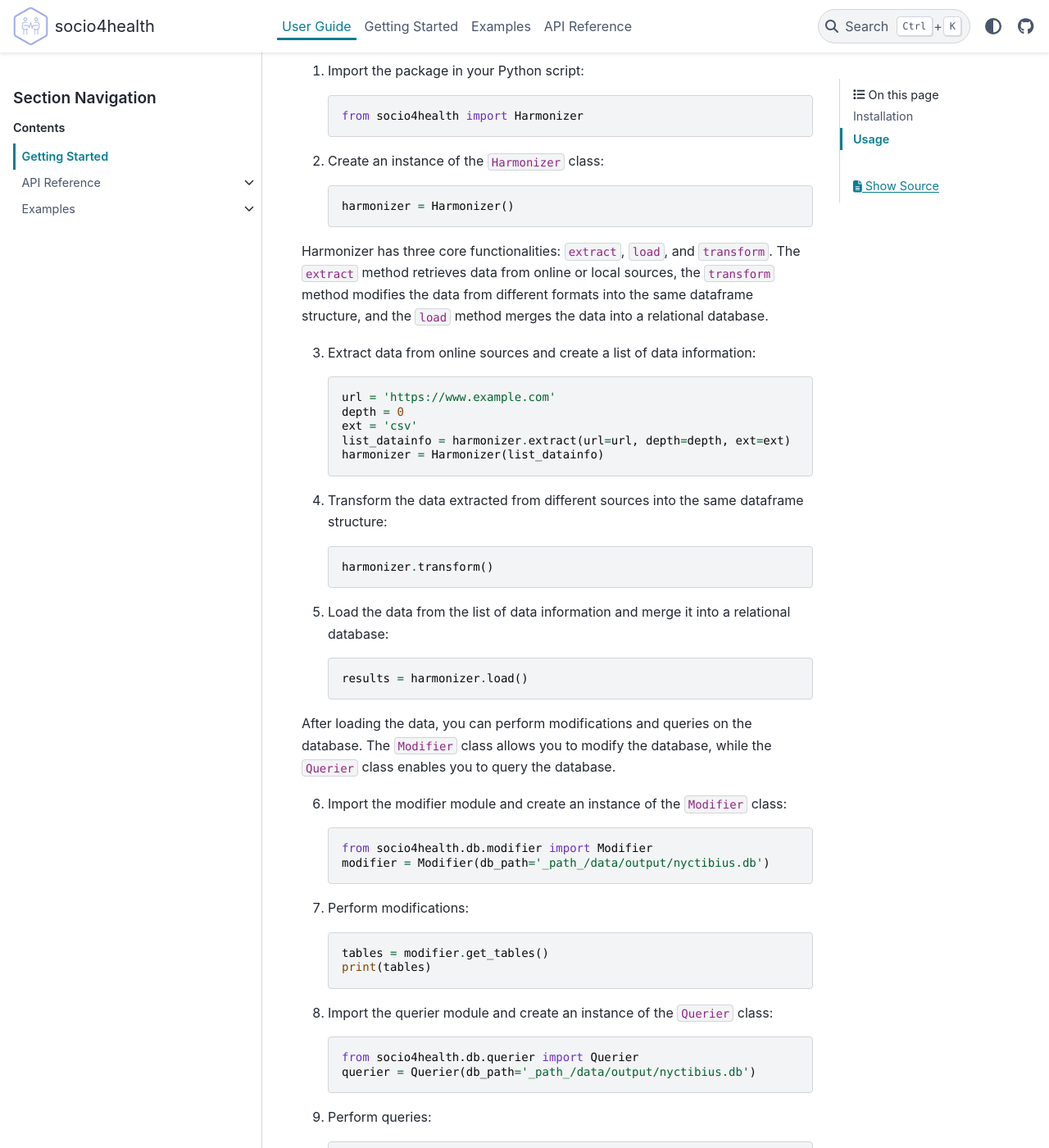
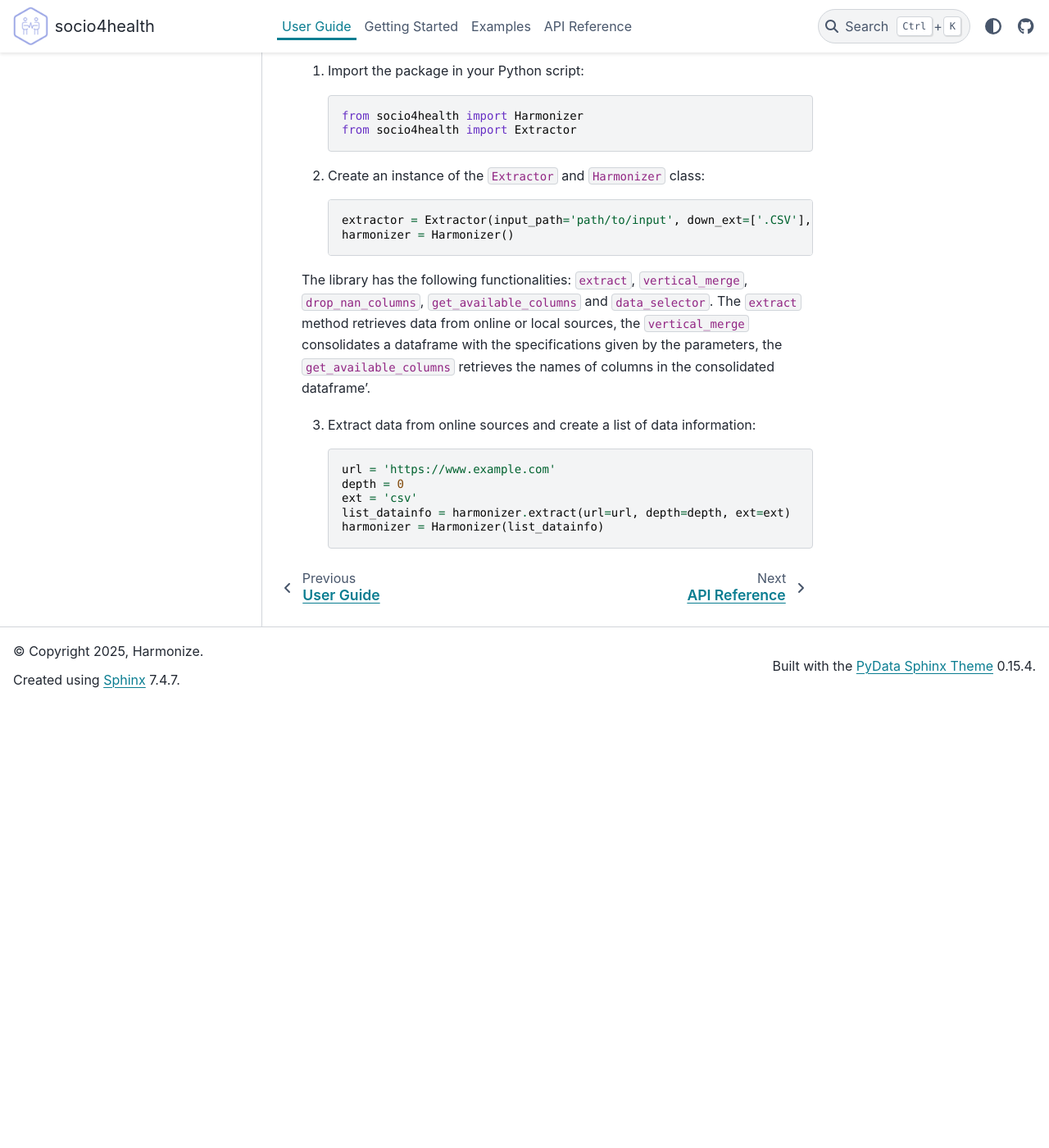
Before and after one commit to harmonize-tools/socio4health, a Sphinx documentation site: the page built from docs/source/getting_started.rst, in a window 1280 px wide and 1400 px high, scrolled down 594 px. Shown: the whole window at 82% size. Built offline with Sphinx 7.4.7 and the PyData theme 0.15.4, drawn with Linux system fonts in a browser that asks for light colours; after the commit the page ends 1452 px from its top, so only the background shows below that; some of the changed text lies outside the part shown.

Commit message:
changes in gettting_Started.rst

```diff
--- a/docs/source/getting_started.rst
+++ b/docs/source/getting_started.rst
@@ -24,14 +24,16 @@ To use the socio4health package, follow these steps:
    .. code-block:: python
 
       from socio4health import Harmonizer
+      from socio4health import Extractor
 
-2. Create an instance of the ``Harmonizer`` class:
+2. Create an instance of the ``Extractor`` and ``Harmonizer`` class:
 
    .. code-block:: python
 
+      extractor = Extractor(input_path='path/to/input', down_ext=['.CSV'],sep=',', output_path='path/to/output')
       harmonizer = Harmonizer()
 
-Harmonizer has three core functionalities: ``extract``, ``load``, and ``transform``. The ``extract`` method retrieves data from online or local sources, the ``transform`` method modifies the data from different formats into the same dataframe structure, and the ``load`` method merges the data into a relational database.
+The library has the following functionalities: ``extract``, ``vertical_merge``, ``drop_nan_columns``, ``get_available_columns`` and ``data_selector``. The ``extract`` method retrieves data from online or local sources, the ``vertical_merge`` consolidates a dataframe with the specifications given by the parameters, the ``get_available_columns`` retrieves the names of columns in the consolidated dataframe'.
 
 3. Extract data from online sources and create a list of data information:
 
@@ -42,44 +44,3 @@ Harmonizer has three core functionalities: ``extract``, ``load``, and ``transfor
       ext = 'csv'
       list_datainfo = harmonizer.extract(url=url, depth=depth, ext=ext)
       harmonizer = Harmonizer(list_datainfo)
-
-4. Transform the data extracted from different sources into the same dataframe structure:
-
-   .. code-block:: python
-
-      harmonizer.transform()
-
-5. Load the data from the list of data information and merge it into a relational database:
-
-   .. code-block:: python
-
-      results = harmonizer.load()
-
-After loading the data, you can perform modifications and queries on the database. The ``Modifier`` class allows you to modify the database, while the ``Querier`` class enables you to query the database.
-
-6. Import the modifier module and create an instance of the ``Modifier`` class:
-
-   .. code-block:: python
-
-      from socio4health.db.modifier import Modifier
-      modifier = Modifier(db_path='_path_/data/output/nyctibius.db')
-
-7. Perform modifications:
-
-   .. code-block:: python
-
-      tables = modifier.get_tables()
-      print(tables)
-
-8. Import the querier module and create an instance of the ``Querier`` class:
-
-   .. code-block:: python
-
-      from socio4health.db.querier import Querier
-      querier = Querier(db_path='_path_/data/output/nyctibius.db')
-
-9. Perform queries:
-
-   .. code-block:: python
-
-      querier.query('SELECT * FROM table_name')
```
Also changed, not shown: other parts of docs/source/getting_started.rst (+1 -1 lines), 1 other file.
